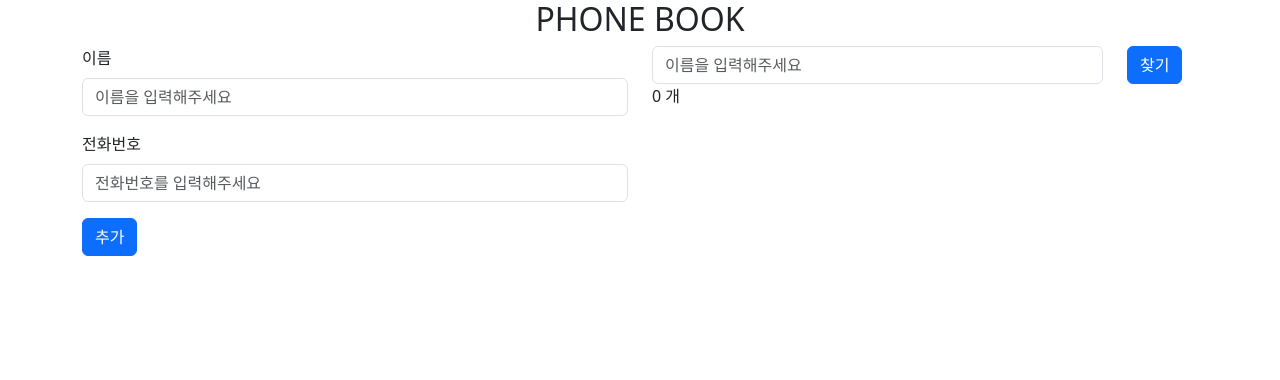
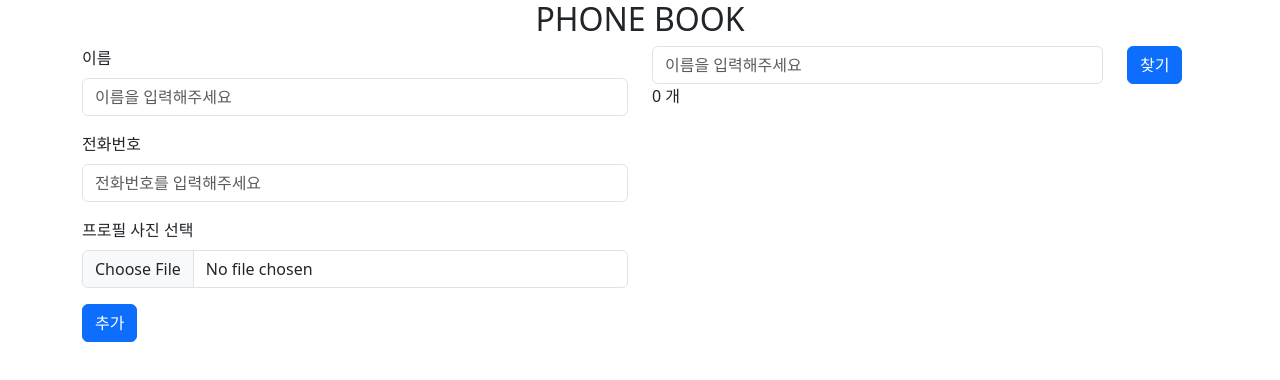
Before and after one commit to hhhyeon97/PhoneBook, a React (Create React App) app: page / in a window 1280 px wide. Shown: the top 380 px of the page. Built offline with nearby package versions, Linux system fonts and the light colour scheme.

Commit message:
사용자가이미지선택할수있게

```diff
--- a/src/component/ContactForm.js
+++ b/src/component/ContactForm.js
@@ -1,24 +1,32 @@
 import React, { useState } from 'react';
 import { Form, Button } from 'react-bootstrap';
-import { UseDispatch, useDispatch } from 'react-redux';
+import { useDispatch } from 'react-redux';
 const ContactForm = () => {
   const [name, setName] = useState('');
   const [phoneNumber, setPhoneNumber] = useState(0);
+  const [profileImage, setProfileImage] = useState(null); // 파일 상태 추가
   const dispatch = useDispatch();
   //   const getName = (event) => {
   //     //console.log(event.target.value);
   //     setName(event.target.value);
   //   }; // 단순한 기능만 하고 다시 쓰일 일이 없기 때문에 아래에 직접 넣는걸로 대체됨
 
+  // payload에서 보내는 값들이 name:name, phoneNumber:phoneNumber 이런식으로
+  // 이름이 같을 땐 name, phoneNumber로만 입력해도 됨 !!
   const addContact = (event) => {
     event.preventDefault();
     dispatch({
       type: 'ADD_CONTACT',
-      payload: { name, phoneNumber },
+      payload: { name, phoneNumber, profileImage },
     });
   };
-  // payload에서 보내는 값들이 name:name, phoneNumber:phoneNumber 이런식으로
-  // 이름이 같을 땐 name, phoneNumber로만 입력해도 됨 !!
+
+  // 파일 선택 핸들러
+  const handleFileChange = (event) => {
+    const file = event.target.files[0];
+    setProfileImage(file);
+  };
+
   return (
     <div>
       <Form onSubmit={addContact}>
@@ -40,6 +48,12 @@ const ContactForm = () => {
           />
         </Form.Group>
 
+        {/* 파일 업로드 입력 필드 */}
+        <Form.Group className="mb-3" controlId="formProfileImage">
+          <Form.Label>프로필 사진 선택</Form.Label>
+          <Form.Control type="file" onChange={handleFileChange} />
+        </Form.Group>
+
         <Button variant="primary" type="submit">
           추가
         </Button>
--- a/src/component/ContactItem.js
+++ b/src/component/ContactItem.js
@@ -5,9 +5,14 @@ const ContactItem = ({ item }) => {
   return (
     <Row>
       <Col lg={2}>
+        {/* 프로필 이미지를 받아와서 표시 */}
         <img
           width={90}
-          src="https://i.pinimg.com/564x/28/fb/47/28fb47d48d382c0debb7ea6d93dc79ed.jpg"
+          src={
+            item.profileImage
+              ? URL.createObjectURL(item.profileImage)
+              : 'https://i.pinimg.com/564x/28/fb/47/28fb47d48d382c0debb7ea6d93dc79ed.jpg'
+          }
           alt=""
         />
       </Col>
--- a/src/redux/reducer/reducer.js
+++ b/src/redux/reducer/reducer.js
@@ -14,6 +14,7 @@ function reducer(state = initialState, action) {
           {
             name: payload.name,
             phoneNumber: payload.phoneNumber,
+            profileImage: payload.profileImage,
           },
         ],
       };
```
